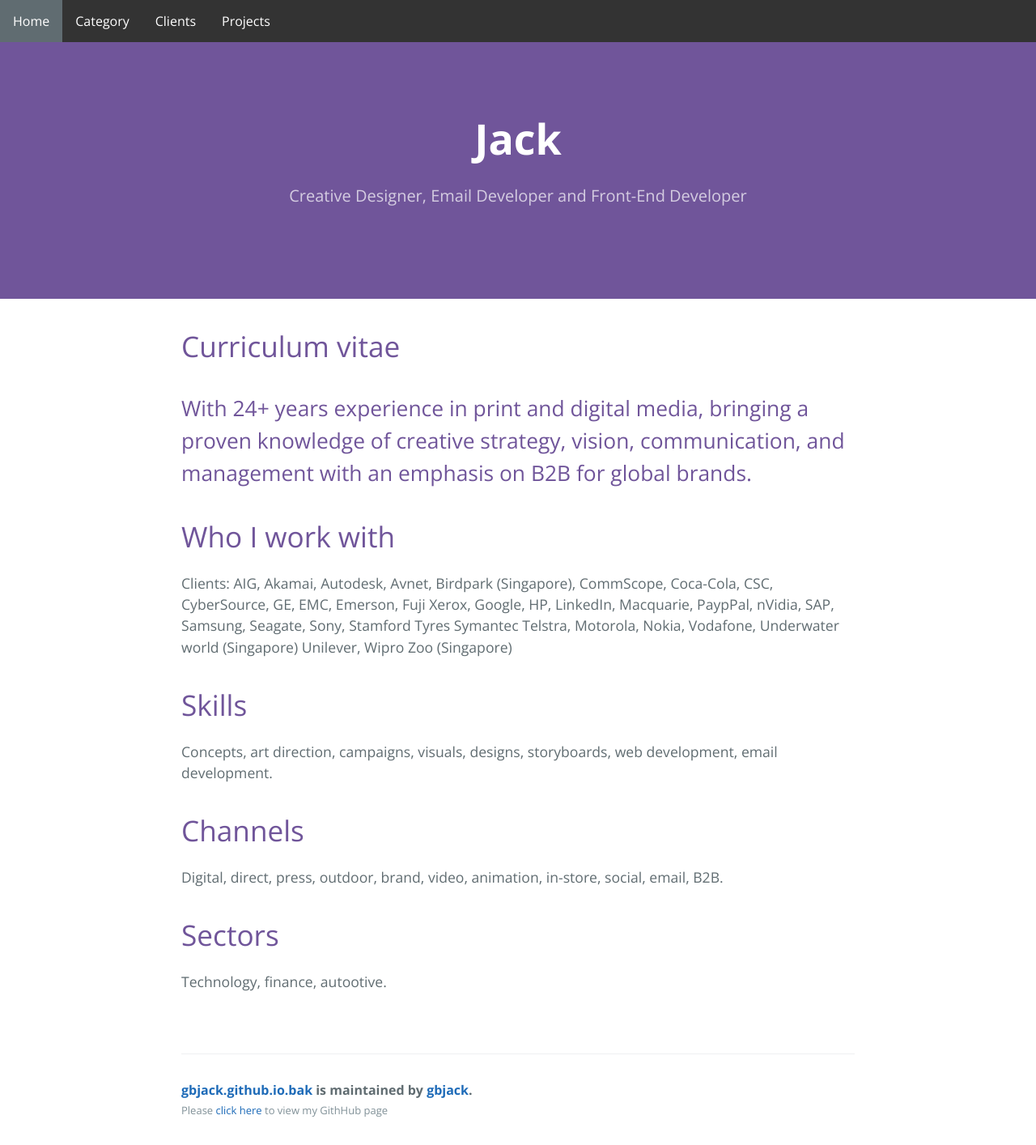
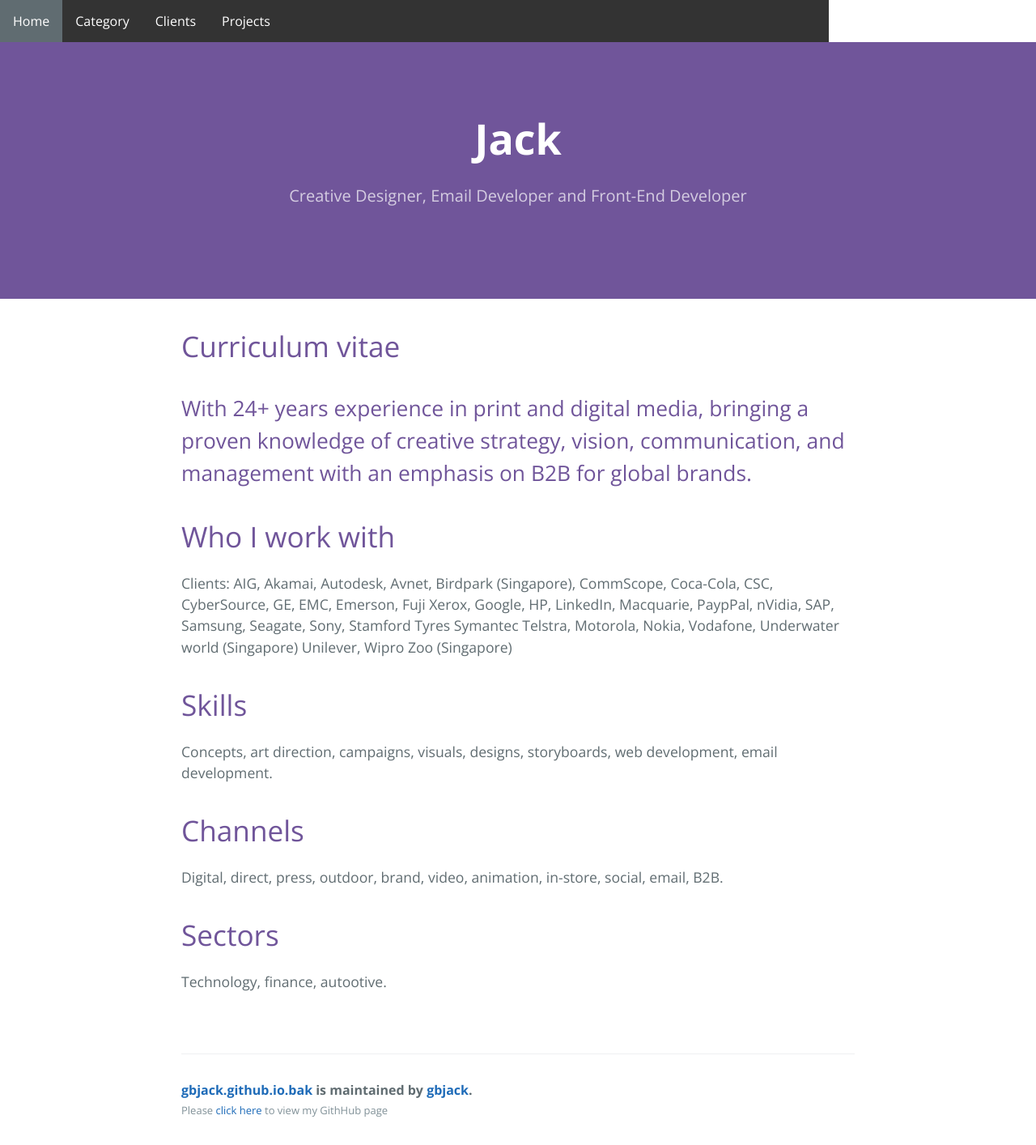
Before and after one commit to gbjack/gbjack.github.io.bak, a Jekyll site: the page built from index.html, in a window 1280 px wide. Shown: the whole page at 81% size. Built offline with Jekyll 4.4.1, drawn with Linux system fonts in a browser that asks for light colours.

Commit message:
Update style.scss

```diff
--- a/assets/css/style.scss
+++ b/assets/css/style.scss
@@ -7,7 +7,8 @@
 .site-footer-credits {font-size: 0.8125rem;}
 h2.setGrey {color: #606c71;}
 .main-content h1, .main-content h2, .main-content h2 {color:#70559a;}
-ul.topnav {list-style-type: none; margin: 0; padding: 0; overflow: hidden; background-color: #333;}
+.main-nav {width:100%}
+ul.topnav {list-style-type: none; margin: 0; padding: 0; overflow: hidden; background-color: #333; width:1024px;}
 ul.topnav li.nav-list {float: left;}
 ul.topnav li.nav-list a {display: inline-block; color: #fff; text-align: center; padding: 14px 16px; text-decoration: none; transition: 0.3s; font-size: 16px;}
 li.nav-list a.active {background-color:#606c71; color:#fff;}
@@ -16,15 +17,12 @@
 .icon a:hover{ text-decoration:none;}
 
 @media screen and (max-width:680px) {
+  ul.topnav {width:100%;}
   ul.topnav li:not(:first-child) {display: none;}
   ul.topnav li.icon {float: left; display: inline-block; margin-left:25px;}
   ul.topnav li.nav-list {display: none;}
-}
-
-@media screen and (max-width:680px) {
   ul.topnav.responsive {position: relative;}
   ul.topnav.responsive li.icon {position: absolute; left: 25px;top: 0;}
   ul.topnav.responsive li.nav-list {float: none; display: inline;}
   ul.topnav.responsive li.nav-list a {display: block; text-align: center;}
-  ul.topnav li.nav-list {display: none;}
 }
```
